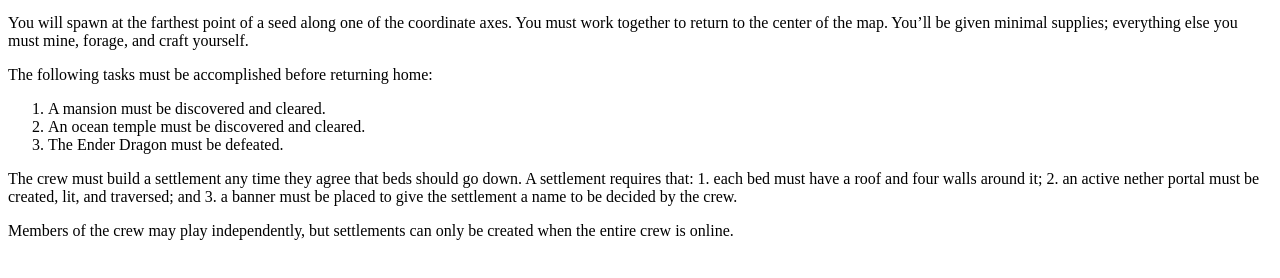
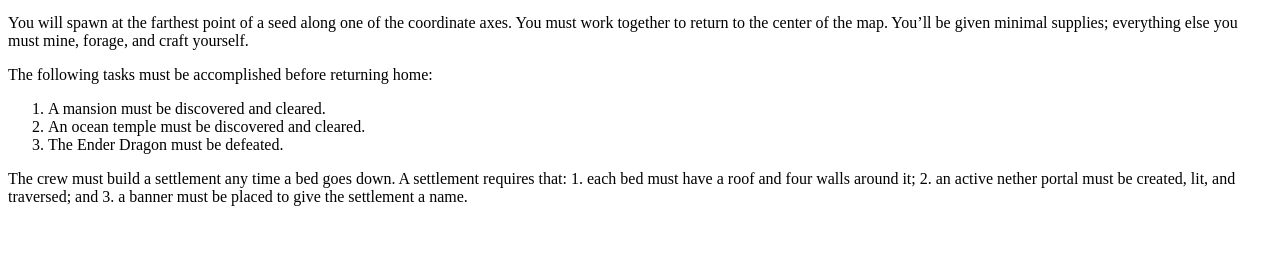
Before and after one commit to vaguity/minecraft-voyager, a plain HTML site: page index.html in a window 1280 px wide. Shown: the part 100-378 px from the top of the page. Drawn offline with Linux system fonts and the light colour scheme.

Commit message:
Update index.html

```diff
--- a/index.html
+++ b/index.html
@@ -20,9 +20,7 @@
 	<li>The Ender Dragon must be defeated.</li>
 </ol>
 
-<p>The crew must build a settlement any time they agree that beds should go down. A settlement requires that: 1. each bed must have a roof and four walls around it; 2. an active nether portal must be created, lit, and traversed; and 3. a banner must be placed to give the settlement a name to be decided by the crew.</p>
-
-<p>Members of the crew may play independently, but settlements can only be created when the entire crew is online.</p>
+<p>The crew must build a settlement any time a bed goes down. A settlement requires that: 1. each bed must have a roof and four walls around it; 2. an active nether portal must be created, lit, and traversed; and 3. a banner must be placed to give the settlement a name.</p>
 
 </body>
 </html>
```
